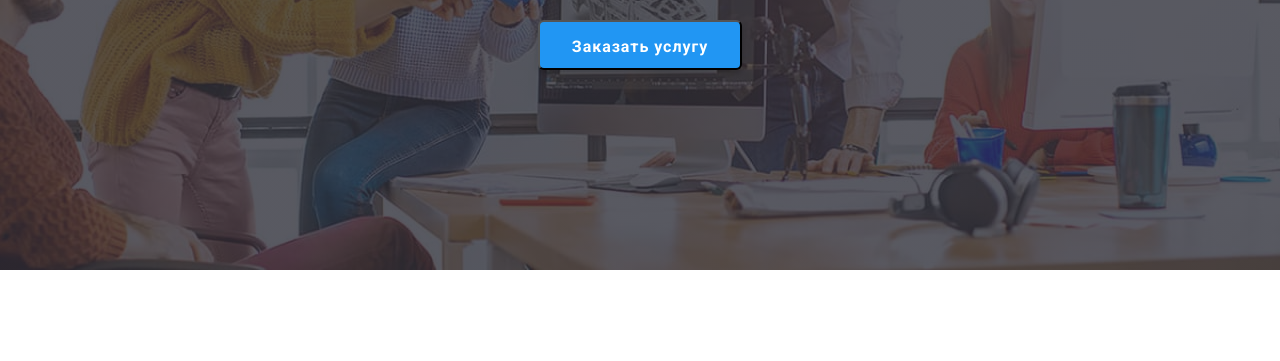
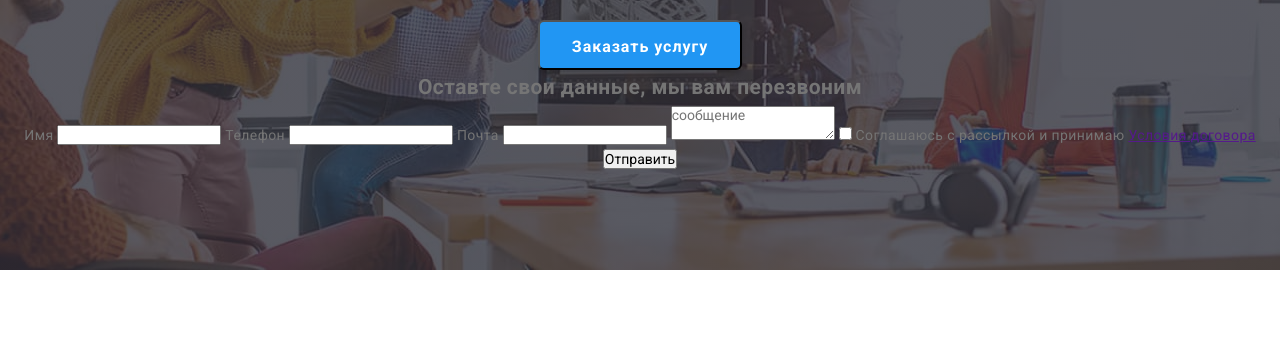
Before and after one commit to Vadim-Vatrya/goit-markup-hw-06, a plain HTML site: page index.html in a window 1280 px wide. Shown: the part 411-772 px from the top of the page. Drawn offline with nearby package versions, Linux system fonts and the light colour scheme.

Commit message:
Скелет модальной кнопки

```diff
--- a/index.html
+++ b/index.html
@@ -75,7 +75,57 @@
             для вашего бизнеса
           </h1>
           <button type="button" class="hero-button">Заказать услугу</button>
-        </div>
+
+          <!-- Бэкдроп и Модалка -->
+
+          <div>
+            <form action="" class="modal-form">
+              <h2 class="modal-form-title">
+                Оставте свои данные, мы вам перезвоним
+              </h2>
+              <label>
+                Имя
+                <input
+                  class="modal-form-input"
+                  type="text"
+                  name="name"
+                  autocomplete="name"
+                />
+              </label>
+              <label>
+                Телефон
+                <input
+                  class="modal-form-input"
+                  type="text"
+                  name="tel"
+                  autocomplete="tel"
+                />
+              </label>
+              <label>
+                Почта
+                <input
+                  class="modal-form-input"
+                  type="text"
+                  name="email"
+                  autocomplete="email"
+                />
+              </label>
+
+              <textarea
+                class="modal-form-message"
+                name="user-message"
+                id="comments"
+                placeholder="сообщение"
+              ></textarea>
+              <label class="checkbox">
+<input class="modal-form-checkbox" type="checkbox" name="checkbox"/>
+<span class="modal-form-checkbox-custom"></span>
+<span class="modal-form-checkbox-texy">Соглашаюсь с рассылкой и принимаю <a href="">Условия договора</a></span>
+              </label>
+
+              <button type="submit" class="modal-form-btn">Отправить</button>
+            </form>
+          </div>
       </section>
 
       <!--Преимущества-->
```
